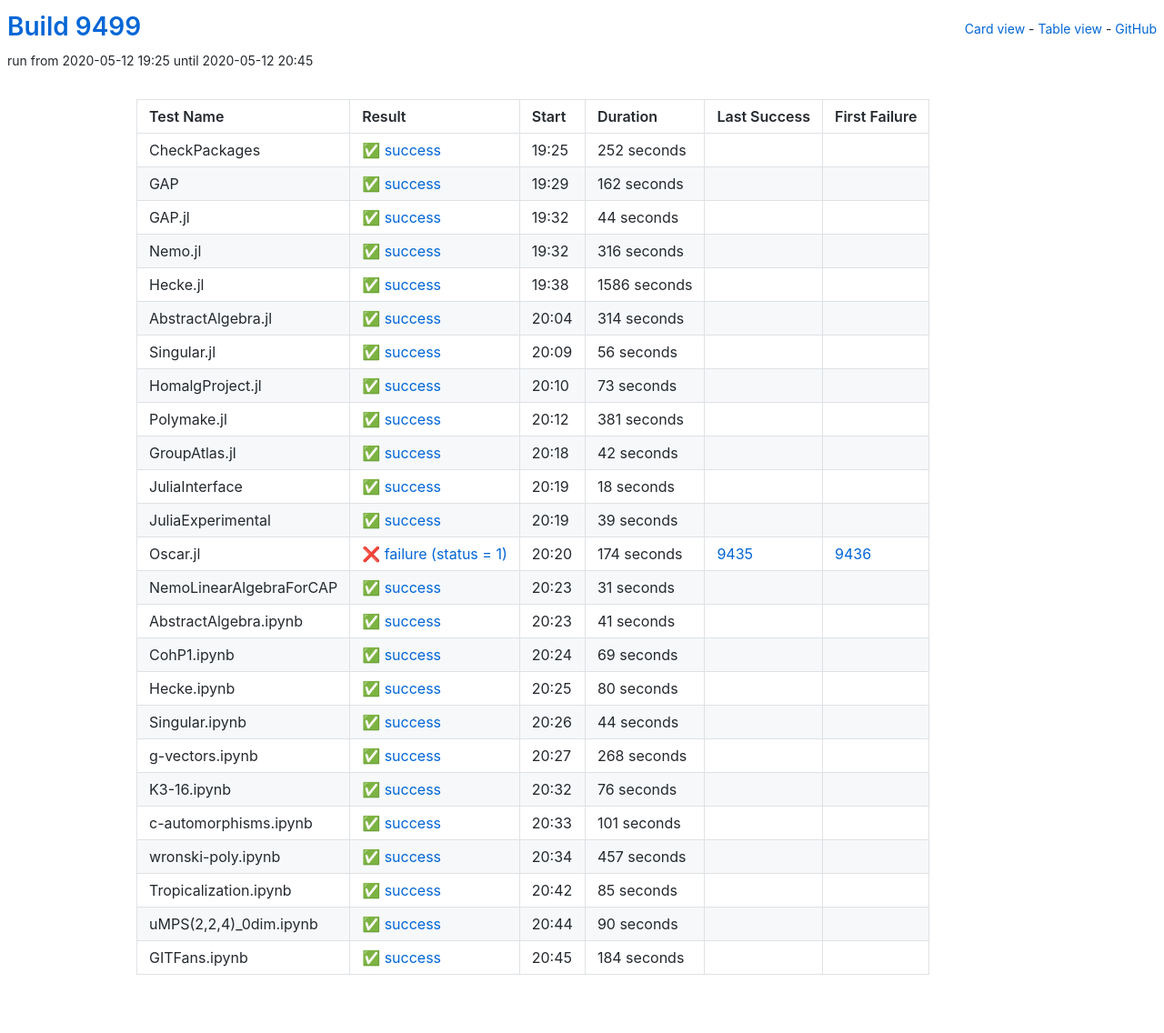
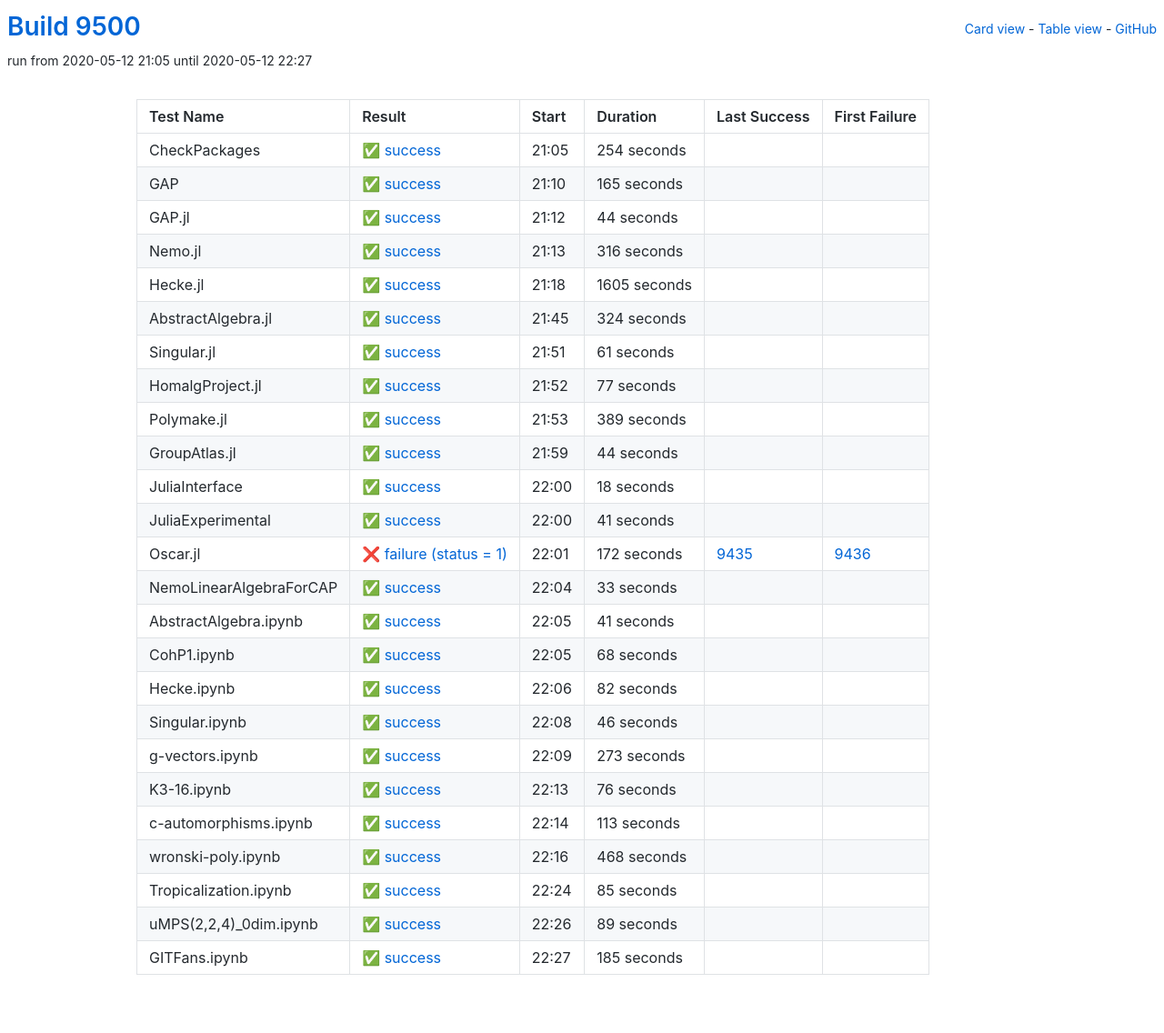
Before and after one commit to oscar-system/oscar-ci-status, a Jekyll site: the page built from table.html, in a window 1280 px wide. Shown: the whole page at 91% size. Built offline with Jekyll 4.4.1, drawn with Linux system fonts in a browser that asks for light colours.

Commit message:
Build 9500

```diff
--- a/_data/ci.yml
+++ b/_data/ci.yml
@@ -1,29 +1,29 @@
-build: 9499
-build_url: https://oscarci.mathematik.uni-kl.de/job/oscar/9499/
+build: 9500
+build_url: https://oscarci.mathematik.uni-kl.de/job/oscar/9500/
 job: oscar
 tests:
-- duration: 252
+- duration: 254
   exitcode: 0
   first_failure: false
   first_failure_url: null
   id: checkpackages
   last_success: false
   last_success_url: null
-  log: https://oscarci.mathematik.uni-kl.de/job/oscar/9499/artifact/logs/build-9499/CheckPackages.log
+  log: https://oscarci.mathematik.uni-kl.de/job/oscar/9500/artifact/logs/build-9500/CheckPackages.log
   name: CheckPackages
-  start: 2020-05-12 19:25
+  start: 2020-05-12 21:05
   status: success
   success: true
-- duration: 162
+- duration: 165
   exitcode: 0
   first_failure: false
   first_failure_url: null
   id: gap
   last_success: false
   last_success_url: null
-  log: https://oscarci.mathematik.uni-kl.de/job/oscar/9499/artifact/logs/build-9499/GAP.log
+  log: https://oscarci.mathematik.uni-kl.de/job/oscar/9500/artifact/logs/build-9500/GAP.log
   name: GAP
-  start: 2020-05-12 19:29
+  start: 2020-05-12 21:10
   status: success
   success: true
 - duration: 44
@@ -33,9 +33,9 @@ tests:
   id: gap-jl
   last_success: false
   last_success_url: null
-  log: https://oscarci.mathematik.uni-kl.de/job/oscar/9499/artifact/logs/build-9499/GAP.jl.log
+  log: https://oscarci.mathematik.uni-kl.de/job/oscar/9500/artifact/logs/build-9500/GAP.jl.log
   name: GAP.jl
-  start: 2020-05-12 19:32
+  start: 2020-05-12 21:12
   status: success
   success: true
 - duration: 316
@@ -45,81 +45,81 @@ tests:
   id: nemo-jl
   last_success: false
   last_success_url: null
-  log: https://oscarci.mathematik.uni-kl.de/job/oscar/9499/artifact/logs/build-9499/Nemo.jl.log
+  log: https://oscarci.mathematik.uni-kl.de/job/oscar/9500/artifact/logs/build-9500/Nemo.jl.log
   name: Nemo.jl
-  start: 2020-05-12 19:32
+  start: 2020-05-12 21:13
   status: success
   success: true
-- duration: 1586
+- duration: 1605
   exitcode: 0
   first_failure: false
   first_failure_url: null
   id: hecke-jl
   last_success: false
   last_success_url: null
-  log: https://oscarci.mathematik.uni-kl.de/job/oscar/9499/artifact/logs/build-9499/Hecke.jl.log
+  log: https://oscarci.mathematik.uni-kl.de/job/oscar/9500/artifact/logs/build-9500/Hecke.jl.log
   name: Hecke.jl
-  start: 2020-05-12 19:38
+  start: 2020-05-12 21:18
   status: success
   success: true
-- duration: 314
+- duration: 324
   exitcode: 0
   first_failure: false
   first_failure_url: null
   id: abstractalgebra-jl
   last_success: false
   last_success_url: null
-  log: https://oscarci.mathematik.uni-kl.de/job/oscar/9499/artifact/logs/build-9499/AbstractAlgebra.jl.log
+  log: https://oscarci.mathematik.uni-kl.de/job/oscar/9500/artifact/logs/build-9500/AbstractAlgebra.jl.log
   name: AbstractAlgebra.jl
-  start: 2020-05-12 20:04
+  start: 2020-05-12 21:45
   status: success
   success: true
-- duration: 56
+- duration: 61
   exitcode: 0
   first_failure: false
   first_failure_url: null
   id: singular-jl
   last_success: false
   last_success_url: null
-  log: https://oscarci.mathematik.uni-kl.de/job/oscar/9499/artifact/logs/build-9499/Singular.jl.log
+  log: https://oscarci.mathematik.uni-kl.de/job/oscar/9500/artifact/logs/build-9500/Singular.jl.log
   name: Singular.jl
-  start: 2020-05-12 20:09
+  start: 2020-05-12 21:51
   status: success
   success: true
-- duration: 73
+- duration: 77
   exitcode: 0
   first_failure: false
   first_failure_url: null
   id: homalgproject-jl
   last_success: false
   last_success_url: null
-  log: https://oscarci.mathematik.uni-kl.de/job/oscar/9499/artifact/logs/build-9499/HomalgProject.jl.log
+  log: https://oscarci.mathematik.uni-kl.de/job/oscar/9500/artifact/logs/build-9500/HomalgProject.jl.log
   name: HomalgProject.jl
-  start: 2020-05-12 20:10
+  start: 2020-05-12 21:52
   status: success
   success: true
-- duration: 381
+- duration: 389
   exitcode: 0
   first_failure: false
   first_failure_url: null
   id: polymake-jl
   last_success: false
   last_success_url: null
-  log: https://oscarci.mathematik.uni-kl.de/job/oscar/9499/artifact/logs/build-9499/Polymake.jl.log
+  log: https://oscarci.mathematik.uni-kl.de/job/oscar/9500/artifact/logs/build-9500/Polymake.jl.log
   name: Polymake.jl
-  start: 2020-05-12 20:12
+  start: 2020-05-12 21:53
   status: success
   success: true
-- duration: 42
+- duration: 44
   exitcode: 0
   first_failure: false
   first_failure_url: null
   id: groupatlas-jl
   last_success: false
   last_success_url: null
-  log: https://oscarci.mathematik.uni-kl.de/job/oscar/9499/artifact/logs/build-9499/GroupAtlas.jl.log
+  log: https://oscarci.mathematik.uni-kl.de/job/oscar/9500/artifact/logs/build-9500/GroupAtlas.jl.log
   name: GroupAtlas.jl
-  start: 2020-05-12 20:18
+  start: 2020-05-12 21:59
   status: success
   success: true
 - duration: 18
@@ -129,45 +129,45 @@ tests:
   id: juliainterface
   last_success: false
   last_success_url: null
-  log: https://oscarci.mathematik.uni-kl.de/job/oscar/9499/artifact/logs/build-9499/JuliaInterface.log
+  log: https://oscarci.mathematik.uni-kl.de/job/oscar/9500/artifact/logs/build-9500/JuliaInterface.log
   name: JuliaInterface
-  start: 2020-05-12 20:19
+  start: 2020-05-12 22:00
   status: success
   success: true
-- duration: 39
+- duration: 41
   exitcode: 0
   first_failure: false
   first_failure_url: null
   id: juliaexperimental
   last_success: false
   last_success_url: null
-  log: https://oscarci.mathematik.uni-kl.de/job/oscar/9499/artifact/logs/build-9499/JuliaExperimental.log
+  log: https://oscarci.mathematik.uni-kl.de/job/oscar/9500/artifact/logs/build-9500/JuliaExperimental.log
   name: JuliaExperimental
-  start: 2020-05-12 20:19
+  start: 2020-05-12 22:00
   status: success
   success: true
-- duration: 174
+- duration: 172
   exitcode: 1
   first_failure: 9436
   first_failure_url: https://oscarci.mathematik.uni-kl.de/job/oscar/9436/
   id: oscar-jl
   last_success: 9435
   last_success_url: https://oscarci.mathematik.uni-kl.de/job/oscar/9435/
-  log: https://oscarci.mathematik.uni-kl.de/job/oscar/9499/artifact/logs/build-9499/Oscar.jl.log
+  log: https://oscarci.mathematik.uni-kl.de/job/oscar/9500/artifact/logs/build-9500/Oscar.jl.log
   name: Oscar.jl
-  start: 2020-05-12 20:20
+  start: 2020-05-12 22:01
   status: failure
   success: false
-- duration: 31
+- duration: 33
   exitcode: 0
   first_failure: false
   first_failure_url: null
   id: nemolinearalgebraforcap
   last_success: false
   last_success_url: null
-  log: https://oscarci.mathematik.uni-kl.de/job/oscar/9499/artifact/logs/build-9499/NemoLinearAlgebraForCAP.log
+  log: https://oscarci.mathematik.uni-kl.de/job/oscar/9500/artifact/logs/build-9500/NemoLinearAlgebraForCAP.log
   name: NemoLinearAlgebraForCAP
-  start: 2020-05-12 20:23
+  start: 2020-05-12 22:04
   status: success
   success: true
 - duration: 41
@@ -177,57 +177,57 @@ tests:
   id: abstractalgebra-ipynb
   last_success: false
   last_success_url: null
-  log: https://oscarci.mathematik.uni-kl.de/job/oscar/9499/artifact/logs/build-9499/AbstractAlgebra.ipynb.log
+  log: https://oscarci.mathematik.uni-kl.de/job/oscar/9500/artifact/logs/build-9500/AbstractAlgebra.ipynb.log
   name: AbstractAlgebra.ipynb
-  start: 2020-05-12 20:23
+  start: 2020-05-12 22:05
   status: success
   success: true
-- duration: 69
+- duration: 68
   exitcode: 0
   first_failure: false
   first_failure_url: null
   id: cohp1-ipynb
   last_success: false
   last_success_url: null
-  log: https://oscarci.mathematik.uni-kl.de/job/oscar/9499/artifact/logs/build-9499/CohP1.ipynb.log
+  log: https://oscarci.mathematik.uni-kl.de/job/oscar/9500/artifact/logs/build-9500/CohP1.ipynb.log
   name: CohP1.ipynb
-  start: 2020-05-12 20:24
+  start: 2020-05-12 22:05
   status: success
   success: true
-- duration: 80
+- duration: 82
   exitcode: 0
   first_failure: false
   first_failure_url: null
   id: hecke-ipynb
   last_success: false
   last_success_url: null
-  log: https://oscarci.mathematik.uni-kl.de/job/oscar/9499/artifact/logs/build-9499/Hecke.ipynb.log
+  log: https://oscarci.mathematik.uni-kl.de/job/oscar/9500/artifact/logs/build-9500/Hecke.ipynb.log
   name: Hecke.ipynb
-  start: 2020-05-12 20:25
+  start: 2020-05-12 22:06
   status: success
   success: true
-- duration: 44
+- duration: 46
   exitcode: 0
   first_failure: false
   first_failure_url: null
   id: singular-ipynb
   last_success: false
   last_success_url: null
-  log: https://oscarci.mathematik.uni-kl.de/job/oscar/9499/artifact/logs/build-9499/Singular.ipynb.log
+  log: https://oscarci.mathematik.uni-kl.de/job/oscar/9500/artifact/logs/build-9500/Singular.ipynb.log
   name: Singular.ipynb
-  start: 2020-05-12 20:26
+  start: 2020-05-12 22:08
   status: success
   success: true
-- duration: 268
+- duration: 273
   exitcode: 0
   first_failure: false
   first_failure_url: null
   id: g-vectors-ipynb
   last_success: false
   last_success_url: null
-  log: https://oscarci.mathematik.uni-kl.de/job/oscar/9499/artifact/logs/build-9499/g-vectors.ipynb.log
+  log: https://oscarci.mathematik.uni-kl.de/job/oscar/9500/artifact/logs/build-9500/g-vectors.ipynb.log
   name: g-vectors.ipynb
-  start: 2020-05-12 20:27
+  start: 2020-05-12 22:09
   status: success
   success: true
 - duration: 76
@@ -237,33 +237,33 @@ tests:
   id: k3-16-ipynb
   last_success: false
   last_success_url: null
-  log: https://oscarci.mathematik.uni-kl.de/job/oscar/9499/artifact/logs/build-9499/K3-16.ipynb.log
+  log: https://oscarci.mathematik.uni-kl.de/job/oscar/9500/artifact/logs/build-9500/K3-16.ipynb.log
   name: K3-16.ipynb
-  start: 2020-05-12 20:32
+  start: 2020-05-12 22:13
   status: success
   success: true
-- duration: 101
+- duration: 113
   exitcode: 0
   first_failure: false
   first_failure_url: null
   id: c-automorphisms-ipynb
   last_success: false
   last_success_url: null
-  log: https://oscarci.mathematik.uni-kl.de/job/oscar/9499/artifact/logs/build-9499/c-automorphisms.ipynb.log
+  log: https://oscarci.mathematik.uni-kl.de/job/oscar/9500/artifact/logs/build-9500/c-automorphisms.ipynb.log
   name: c-automorphisms.ipynb
-  start: 2020-05-12 20:33
+  start: 2020-05-12 22:14
   status: success
   success: true
-- duration: 457
+- duration: 468
   exitcode: 0
   first_failure: false
   first_failure_url: null
   id: wronski-poly-ipynb
   last_success: false
   last_success_url: null
-  log: https://oscarci.mathematik.uni-kl.de/job/oscar/9499/artifact/logs/build-9499/wronski-poly.ipynb.log
+  log: https://oscarci.mathematik.uni-kl.de/job/oscar/9500/artifact/logs/build-9500/wronski-poly.ipynb.log
   name: wronski-poly.ipynb
-  start: 2020-05-12 20:34
+  start: 2020-05-12 22:16
   status: success
   success: true
 - duration: 85
@@ -273,32 +273,32 @@ tests:
   id: tropicalization-ipynb
   last_success: false
   last_success_url: null
-  log: https://oscarci.mathematik.uni-kl.de/job/oscar/9499/artifact/logs/build-9499/Tropicalization.ipynb.log
+  log: https://oscarci.mathematik.uni-kl.de/job/oscar/9500/artifact/logs/build-9500/Tropicalization.ipynb.log
   name: Tropicalization.ipynb
-  start: 2020-05-12 20:42
+  start: 2020-05-12 22:24
   status: success
   success: true
-- duration: 90
+- duration: 89
   exitcode: 0
   first_failure: false
   first_failure_url: null
   id: umps-2-2-4-0dim-ipynb
   last_success: false
   last_success_url: null
-  log: https://oscarci.mathematik.uni-kl.de/job/oscar/9499/artifact/logs/build-9499/uMPS-2-2-4-_0dim.ipynb.log
+  log: https://oscarci.mathematik.uni-kl.de/job/oscar/9500/artifact/logs/build-9500/uMPS-2-2-4-_0dim.ipynb.log
   name: uMPS(2,2,4)_0dim.ipynb
-  start: 2020-05-12 20:44
+  start: 2020-05-12 22:26
   status: success
   success: true
-- duration: 184
+- duration: 185
   exitcode: 0
   first_failure: false
   first_failure_url: null
   id: gitfans-ipynb
   last_success: false
   last_success_url: null
-  log: https://oscarci.mathematik.uni-kl.de/job/oscar/9499/artifact/logs/build-9499/GITFans.ipynb.log
+  log: https://oscarci.mathematik.uni-kl.de/job/oscar/9500/artifact/logs/build-9500/GITFans.ipynb.log
   name: GITFans.ipynb
-  start: 2020-05-12 20:45
+  start: 2020-05-12 22:27
   status: success
   success: true
```
Also changed, not shown: README.md.
